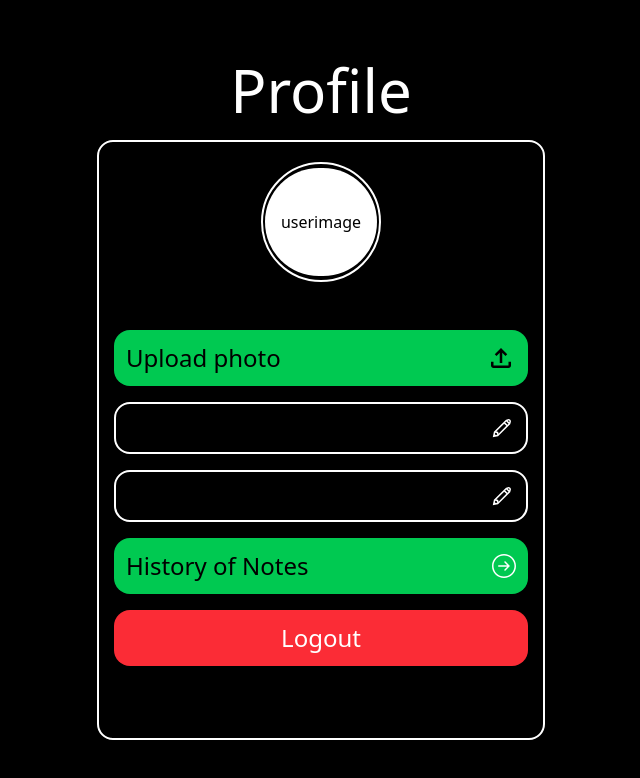
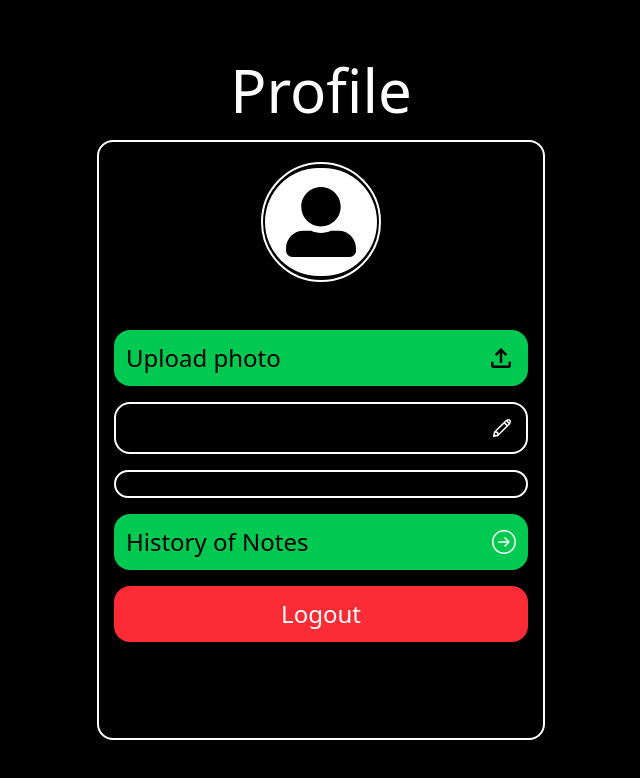
Before and after one commit to shahidsam08/To-do-Full_Stack_, a React app in the folder frontend/: page /profile in a window 1280 px wide. Shown: the top 778 px of the page, without its empty margins (319-959 px from the left). Built offline with nearby package versions, Linux system fonts and the light colour scheme; no server answers; the HTML template or start-up script is replaced by a standard one.

Commit message:
changes in profile and dashboard page

```diff
--- a/frontend/src/pages/dashboard/Dashboard.jsx
+++ b/frontend/src/pages/dashboard/Dashboard.jsx
@@ -194,7 +194,7 @@ function Dashboard() {
           </div>
           <div className="border-2 border-white w-25 h-25 rounded-full flex flex-col align-middle justify-center items-center p-1">
             <div className="bg-white w-22 h-23 rounded-full flex items-center align-center justify-center text-center ">
-              userimage
+              <FaUserAlt size={50}/>
             </div>
           </div>
         </div>
--- a/frontend/src/pages/profile/Profile.jsx
+++ b/frontend/src/pages/profile/Profile.jsx
@@ -6,6 +6,8 @@ import { LiaPencilAltSolid } from "react-icons/lia";
 import { useState } from "react";
 import { useNavigate } from "react-router";
 import { Link } from "react-router";
+import { FaUserAlt } from "react-icons/fa";
+
 
 axios.defaults.withCredentials = true;
 function Profile() {
@@ -75,7 +77,7 @@ function Profile() {
           className="border-2 border-white w-30 h-30 rounded-full flex flex-col align-middle justify-center items-center p-1 mb-8"
         >
           <div className="bg-white w-28 h-29 rounded-full flex items-center align-center justify-center text-center ">
-            userimage
+            <FaUserAlt size={70}/>
           </div>
         </form>
         <div className=" bg-green-500 w-[95%] text-2xl rounded-2xl text-black text-center p-3 flex flex-row items-center align-middle justify-between">
@@ -92,7 +94,7 @@ function Profile() {
           <p>
             {isLoggedout ? <p className="text-white">User name</p> : email}{" "}
           </p>
-          <LiaPencilAltSolid />
+          {/* <LiaPencilAltSolid /> */}
         </div>
         <Link to="/history" className="w-[95%]">
           <div className=" bg-green-500 text-2xl rounded-2xl text-black text-center p-3 flex flex-row items-center align-middle justify-between">
```
